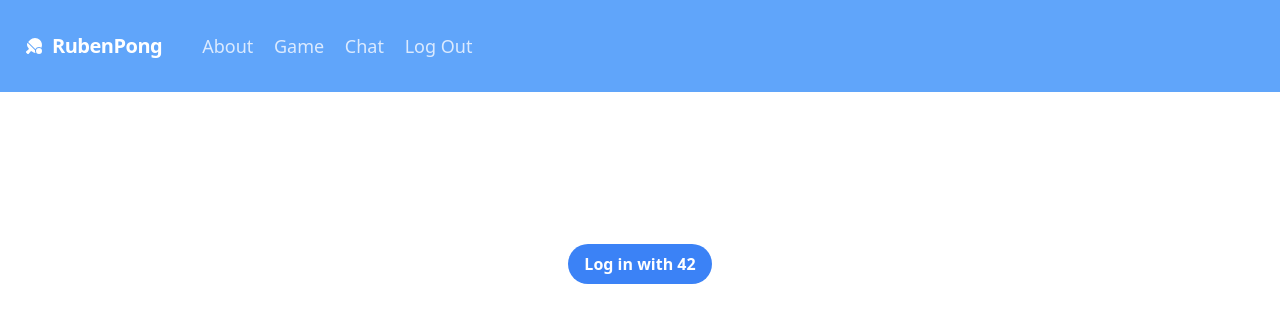
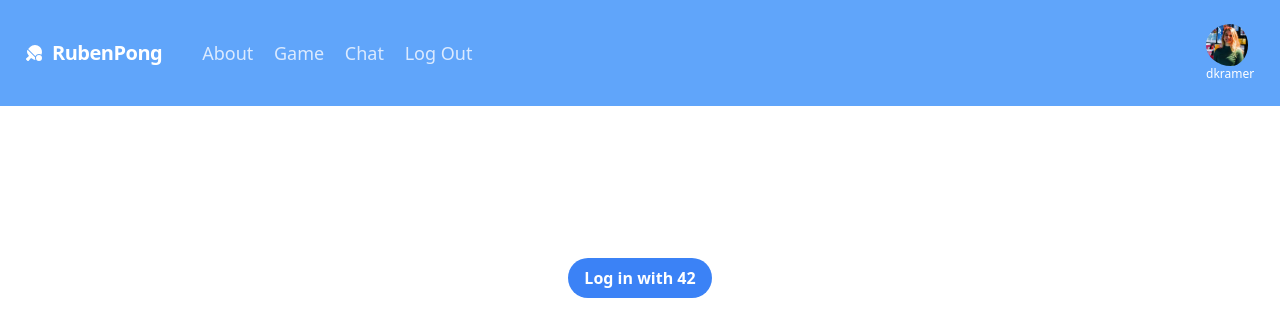
Before and after one commit to rvan-duy/42-transcendence, a Vue app in the folder frontend/rubenpong/: page / in a window 1280 px wide. Shown: the top 336 px of the page. Built offline with nearby package versions, Linux system fonts and the light colour scheme; no server answers.

Commit message:
hardcoded user icon added

```diff
--- a/frontend/rubenpong/src/App.vue
+++ b/frontend/rubenpong/src/App.vue
@@ -1,4 +1,5 @@
 <script setup lang="ts">
+
 </script>
 
 <template>
@@ -6,7 +7,7 @@
     <div class="flex items-center flex-shrink-0 text-white mr-6">
       <font-awesome-icon icon="table-tennis-paddle-ball" />    <span class="p-2 font-semibold text-xl tracking-tight">RubenPong</span>
     </div>
-    <div class="w-full block flex-grow lg:flex lg:items-center lg:w-auto">
+    <div class="w-1/2 block flex-grow lg:flex lg:items-center lg:w-auto">
       <div class="text-sm lg:flex-grow">
         <RouterLink
           class="text-blue-100 p-2 text-lg hover:text-white"
@@ -32,6 +33,11 @@
         >
           Log Out
         </RouterLink>
+
+      </div>
+      <div class="columns-1">
+      <img src="./assets/dagmar.jpeg" width="50" height="50" class="pr-2" style="border-radius: 50%; float: right;"/>
+      <div><p class="text-white text-xs">dkramer</p></div>
       </div>
     </div>
   </nav>
@@ -41,7 +47,29 @@
 </template>
 <script lang="ts">
 import { RouterLink, RouterView } from 'vue-router';
+export default {
 
+  data()
+  {
+    return {
+      selectGameMode: false,
+      matched: false,
+      gameMode : '',
+      name: '',
+
+    };
+  },
+  mounted() {
+  fetch('http://localhost:3000/user/me')
+    .then(function(res){
+      return res.json();
+    })
+    .then(function(data){
+      this.name = data.name;
+      console.log(data);
+    });
+  }
+}
 </script>
 
 <style src="./assets/main.css"></style>
--- a/frontend/rubenpong/src/views/AboutView.vue
+++ b/frontend/rubenpong/src/views/AboutView.vue
@@ -34,7 +34,7 @@ function onclickMeow(){
     <h1 id="about_text">
       This is an about page
     </h1>
-    <button @click="onclickMeow">
+    <button class="bg-blue-500 hover:bg-blue-700 text-white font-bold py-2 px-4 rounded-full" @click="onclickMeow">
       Meow
     </button>
     <LoginButton />
```
Also changed, not shown: frontend/rubenpong/src/assets/dagmar.jpeg (added).
